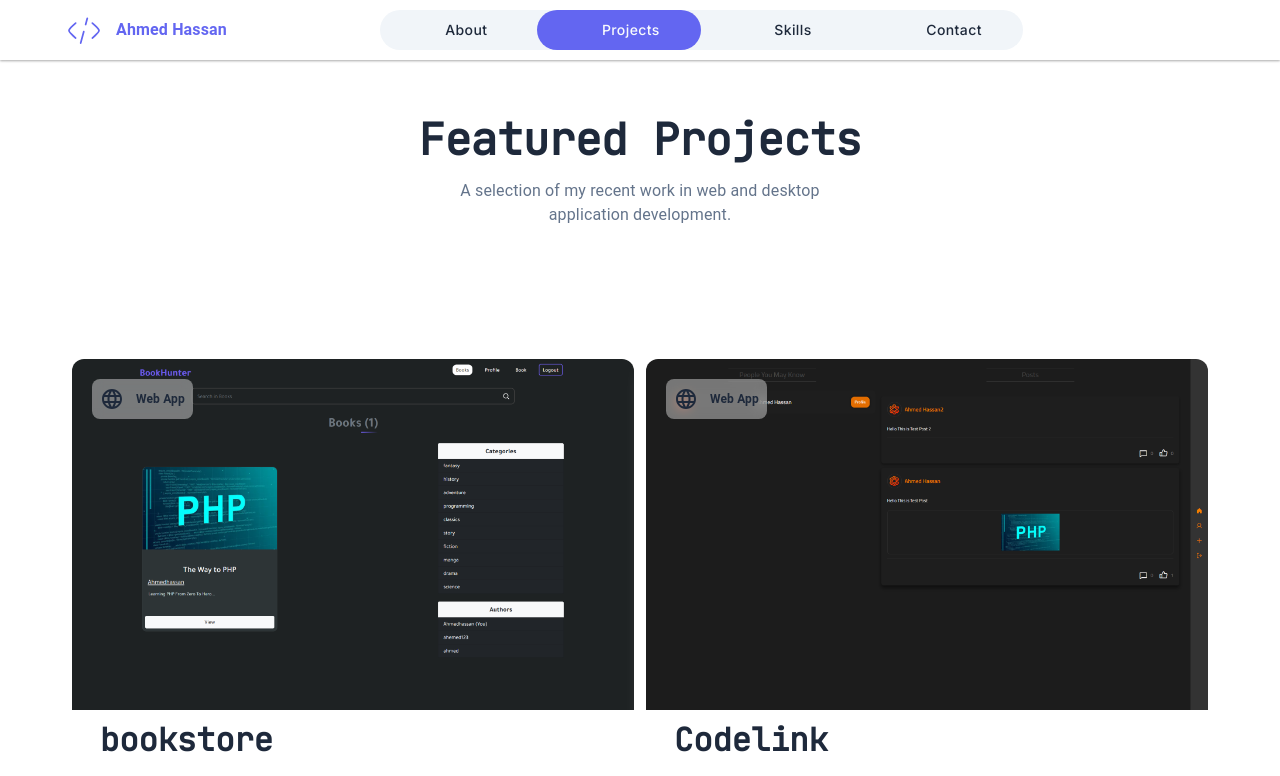
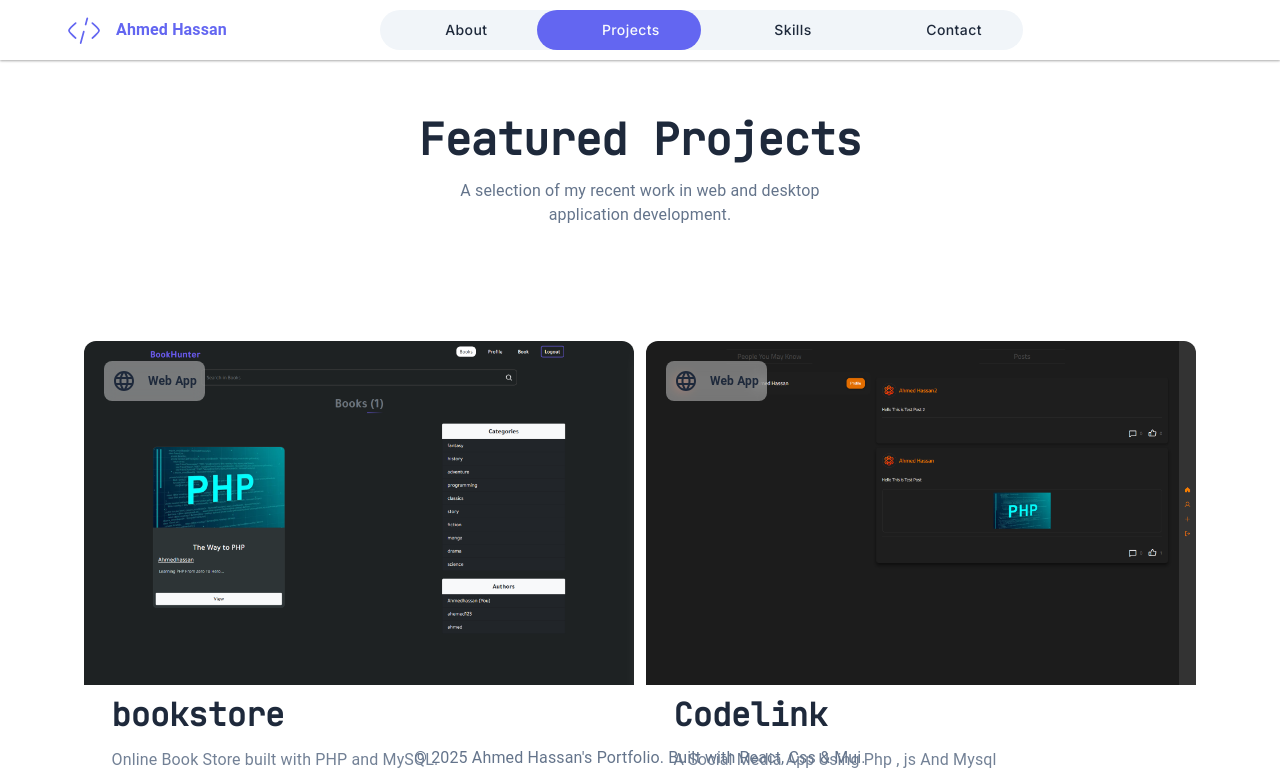
Before and after one commit to AHMED1CB/portfolio, a React (Vite) app: page /projects in a window 1280 px wide. Shown: the top 776 px of the page. Built offline with nearby package versions, Linux system fonts and the light colour scheme; some icons are missing.

Commit message:
create Footer Component

```diff
--- a/src/Layout/MainLayout.jsx
+++ b/src/Layout/MainLayout.jsx
@@ -1,6 +1,7 @@
 import { Outlet } from "react-router-dom";
 import Header from "../components/Header/Header";
 import { Box } from "@mui/material";
+import Footer from "../components/Footer/Footer";
 
 export default () => {
   return (
@@ -11,7 +12,7 @@ export default () => {
         <Outlet />
       </Box>
 
-      {/* Footer */}
+      <Footer />
     </>
   );
 };
--- /dev/null
+++ b/src/components/Footer/Footer.css
@@ -0,0 +1,11 @@
+.footer {
+  width: 100%;
+  height: fit-content;
+  padding: 30px;
+  text-align: center;
+  color: var(--text-muted-foreground);
+  position: fixed;
+  bottom: 0;
+  left: 0;;
+  z-index: 0987;
+}
--- /dev/null
+++ b/src/components/Footer/Footer.jsx
@@ -0,0 +1,13 @@
+import { Box, Typography } from "@mui/material";
+import './Footer.css'
+const Footer = () => {
+  return (
+    <Box className="footer">
+      <Typography component={"span"}>
+        © 2025 Ahmed Hassan's Portfolio. Built with React, Css & Mui.
+      </Typography>
+    </Box>
+  );
+};
+
+export default Footer;
--- a/src/components/Projects/Projects.css
+++ b/src/components/Projects/Projects.css
@@ -4,14 +4,11 @@
     padding: 12px;
 }
 
-.projects-page .contents{
-    padding: 60px;
-    margin-top: 60px;
-}
 
 .projects-page .contents .projects{
     width: 100%;
     height:fit-content;
+    padding: 60px;
     display: grid;
     grid-template-columns: repeat(auto-fill , minmax(450px , 1fr));
     gap: 12px;
--- a/src/components/Projects/Projects.jsx
+++ b/src/components/Projects/Projects.jsx
@@ -2,13 +2,20 @@ import { Box } from "@mui/material";
 import Heading from "../MainComponents/Heading/Heading";
 import Project from "../MainComponents/Project/Project";
 import { Language } from "@mui/icons-material";
+
+import project0Img from "../../assets/images/project-0.png";
+import project1Img from "../../assets/images/project-1.png";
+import project2Img from "../../assets/images/project-2.png";
+import project3Img from "../../assets/images/project-3.png";
+
 import "./Projects.css";
+
 const Projects = () => {
   const projects = [
     {
       icon: <Language />,
       category: "Web App",
-      image: "../../src/assets/images/project-0.png",
+      image: project0Img,
       title: "bookstore",
       info: "Online Book Store built with PHP and MySQL.",
       tags: ["php", "mysql", "web", "bookstore"],
@@ -16,7 +23,7 @@ const Projects = () => {
     {
       icon: <Language />,
       category: "Web App",
-      image: "../../src/assets/images/project-3.png",
+      image: project3Img,
       title: "Codelink",
       info: "A Social Media App Using Php , js And Mysql",
       tags: ["php", "javascript", "mysql", "css", "sql"],
@@ -24,7 +31,7 @@ const Projects = () => {
     {
       icon: <Language />,
       category: "Web App",
-      image: "../../src/assets/images/project-1.png",
+      image: project1Img,
       title: "codeQuery",
       info: "Q&A platform for developers with voting and badges.",
       tags: ["php", "twig", "web", "qa", "forum"],
@@ -32,7 +39,7 @@ const Projects = () => {
     {
       icon: <Language />,
       category: "Web App",
-      image: "../../src/assets/images/project-2.png",
+      image: project2Img,
       title: "Linko",
       info: "Real-time chat application built with React, Node.js, and MongoDB.",
       tags: ["react", "nodejs", "mongodb", "web", "chat"],
@@ -43,27 +50,15 @@ const Projects = () => {
   return (
     <Box className="projects-page">
       <Heading
-        text={
-          "A selection of my recent work in web and desktop application development."
-        }
-        heading={"Featured Projects"}
+        text="A selection of my recent work in web and desktop application development."
+        heading="Featured Projects"
       />
+
       <Box className="contents">
         <Box className="projects">
-          {projects.map((project) => {
-            return (
-              <Project
-                key={project.title}
-                icon={project.icon}
-                title={project.title}
-                info={project.info}
-                tags={project.tags}
-                image={project.image}
-                category={project.category}
-                externalLink={project.externalLink ?? ''}
-              />
-            );
-          })}
+          {projects.map((project, index) => (
+            <Project key={index} {...project} />
+          ))}
         </Box>
       </Box>
     </Box>
```
